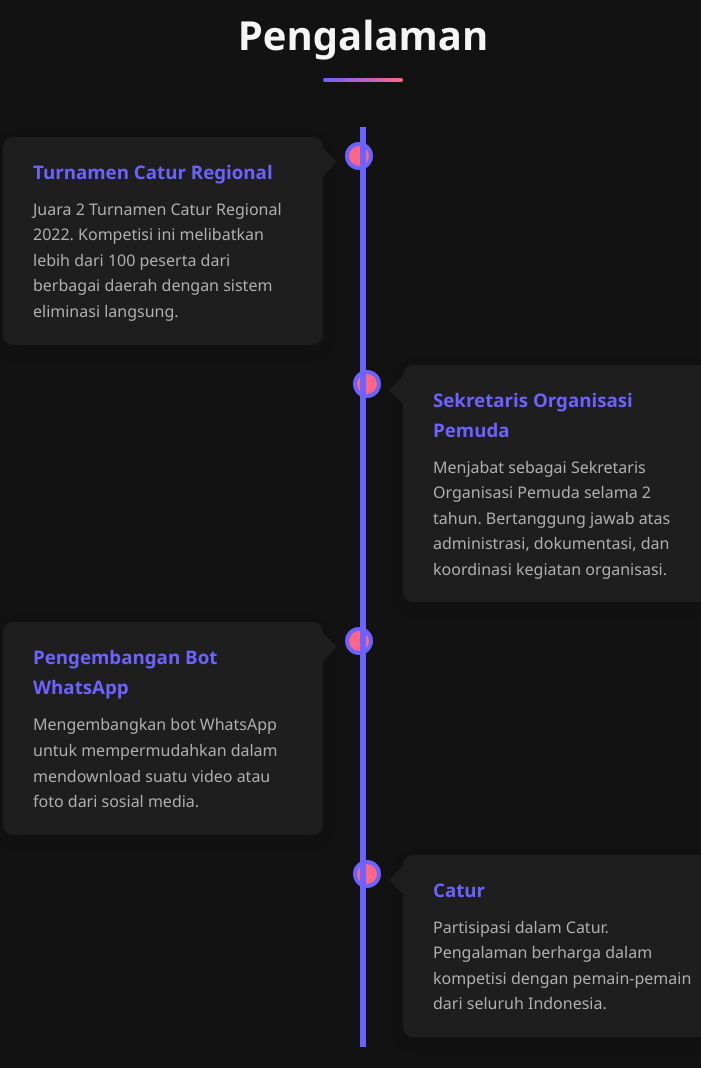
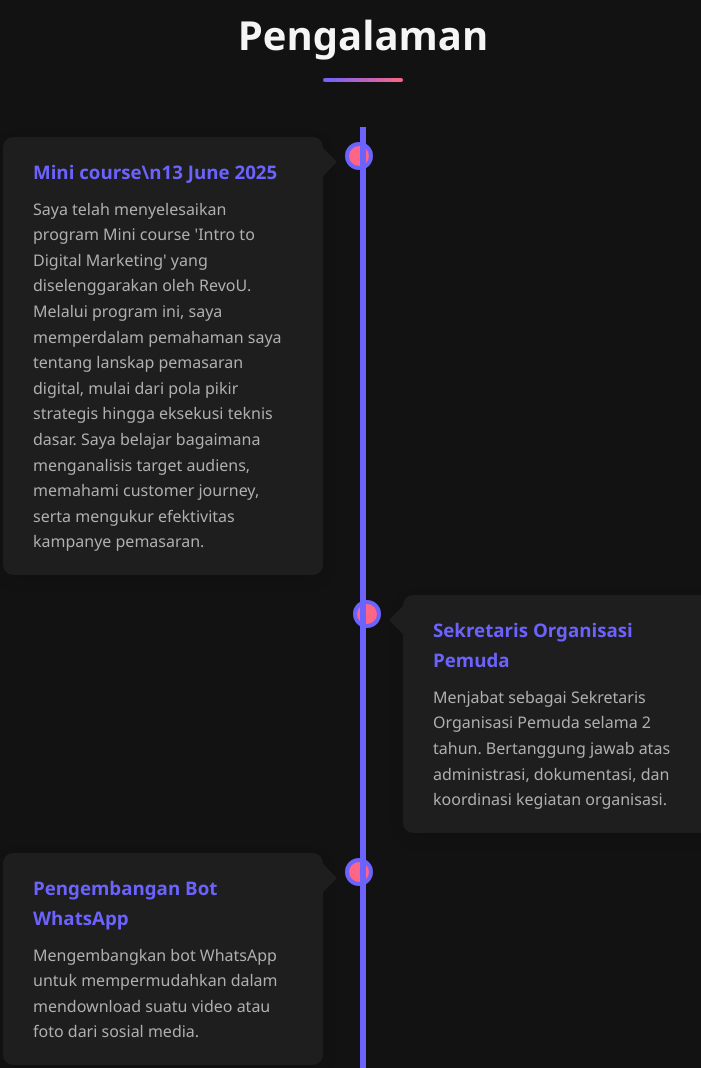
Before and after one commit to aziznatz/porto, a plain HTML site: page index.html in a window 1280 px wide. Shown: the part 2355-3423 px from the top of the page, without its empty margins (277-978 px from the left). Drawn offline with Linux system fonts and the light colour scheme.

Commit message:
Update  index.html
mini course

```diff
--- a/index.html
+++ b/index.html
@@ -97,8 +97,8 @@
             <div class="timeline">
                 <div class="timeline-item">
                     <div class="timeline-content">
-                        <h3>Turnamen Catur Regional</h3>
-                        <p>Juara 2 Turnamen Catur Regional 2022. Kompetisi ini melibatkan lebih dari 100 peserta dari berbagai daerah dengan sistem eliminasi langsung.</p>
+                        <h3>Mini course\n13 June 2025</h3>
+                        <p>Saya telah menyelesaikan program Mini course 'Intro to Digital Marketing' yang diselenggarakan oleh RevoU. Melalui program ini, saya memperdalam pemahaman saya tentang lanskap pemasaran digital, mulai dari pola pikir strategis hingga eksekusi teknis dasar. Saya belajar bagaimana menganalisis target audiens, memahami customer journey, serta mengukur efektivitas kampanye pemasaran.</p>
                     </div>
                 </div>
                 <div class="timeline-item">
```
